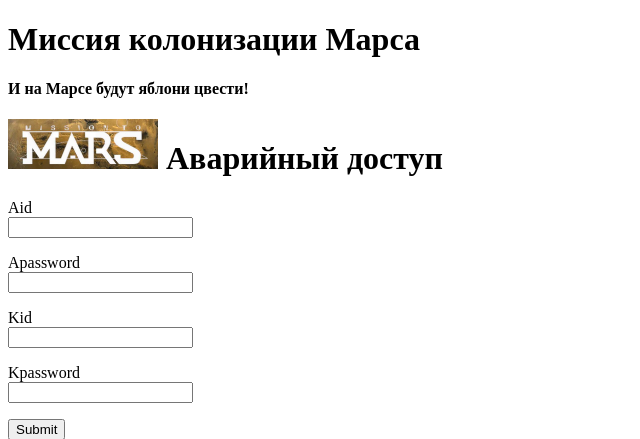
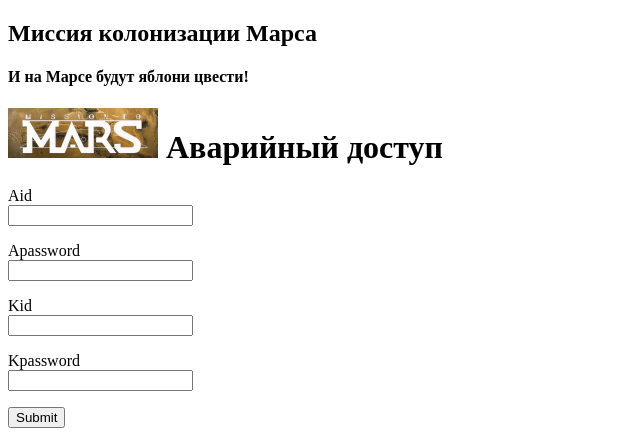
Before and after one commit to Yuri4ek/mars, a Flask app: template templates/login.html in a window 1280 px wide. Shown: the top 439 px of the page, without its empty margins (0-640 px from the left). Run offline with Flask 3, Linux system fonts and the light colour scheme; the template is opened without the code that fills it: most values are stand-ins (such as "Sample title", 1, 10 or a date in 2020); form fields are guessed from the names that the template uses; some libraries are stand-ins or nearby versions.

Commit message:
урок2класка1

```diff
--- a/templates/base.html
+++ b/templates/base.html
@@ -5,9 +5,12 @@
     <title>{{title}}</title>
 </head>
 <body>
-    <h1>Миссия колонизации Марса</h1>
-    <h4>И на Марсе будут яблони цвести!</h4>
-
+<header>
+    <nav class="navbar navbar-light bg-light">
+        <h1>Миссия колонизации Марса</h1>
+        <h4>И на Марсе будут яблони цвести!</h4>
+    </nav>
+</header>
     <!-- Begin page content -->
     <main role="main" class="container">
     {% block content %}{% endblock %}
```
